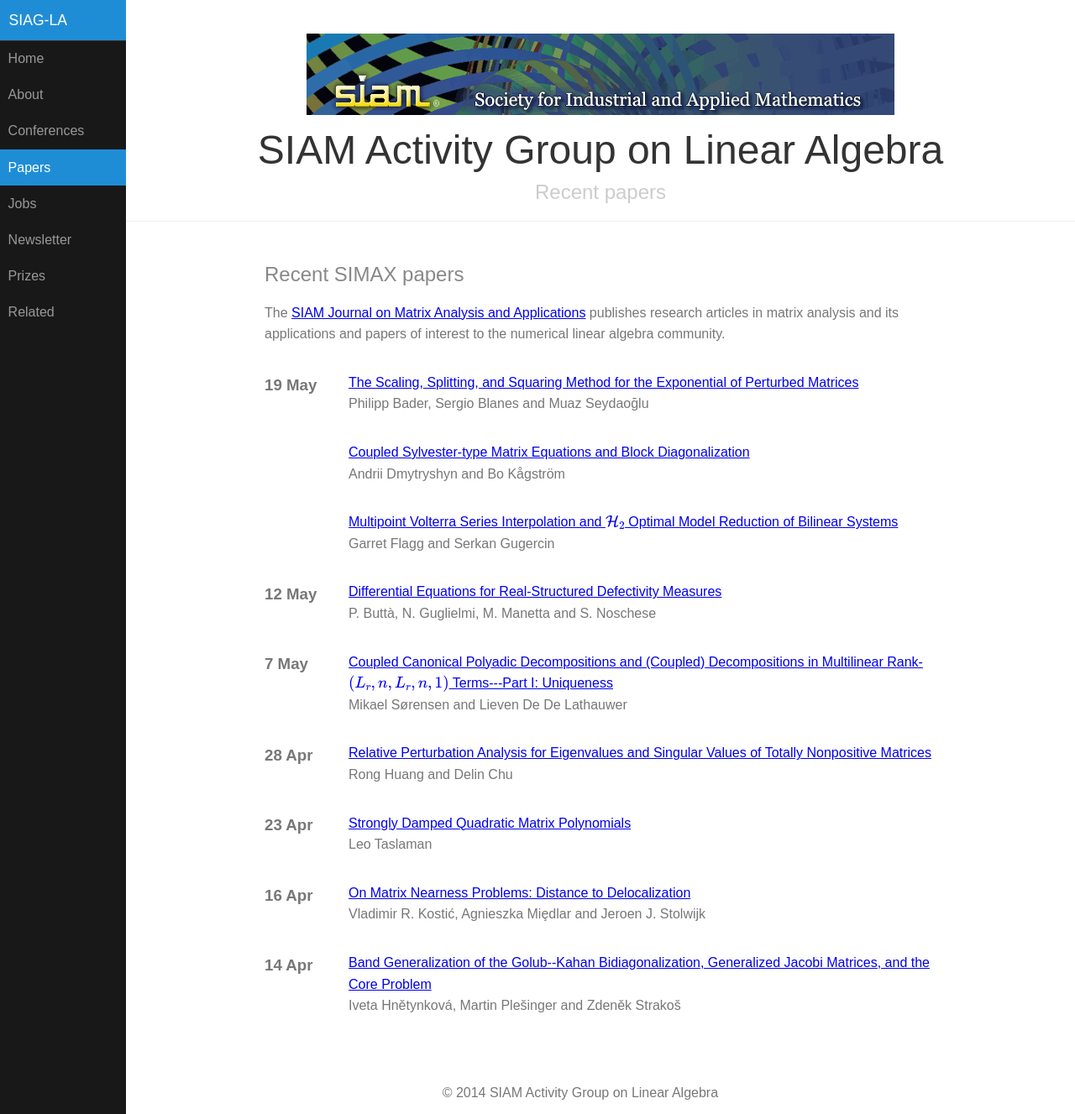
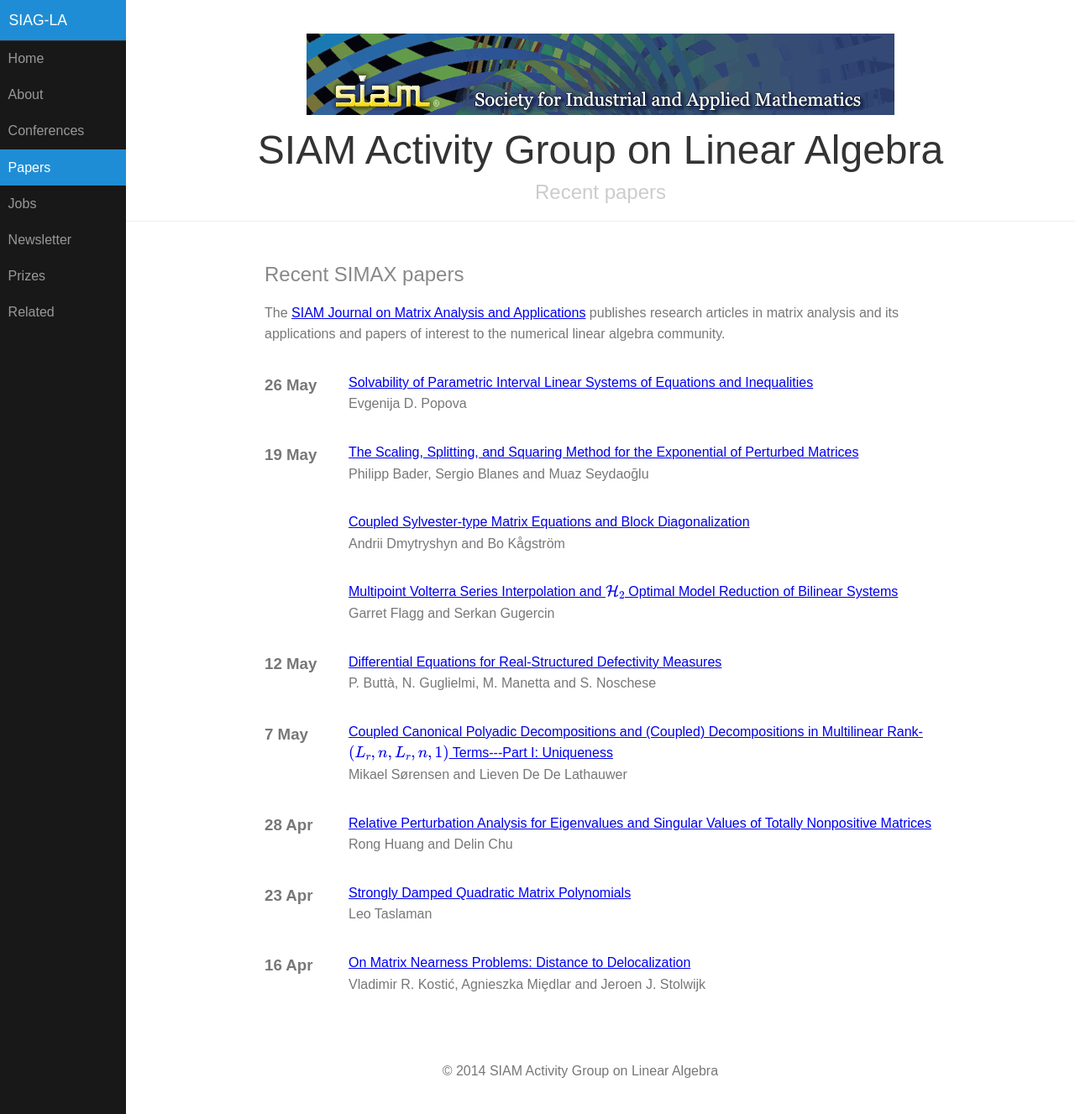
Before and after one commit to dbindel/siagla, a Jekyll site: the page built from simax.html, in a window 1280 px wide and 1327 px high. Shown: the whole window at 84% size. Built offline with Jekyll 4.4.1, drawn with Linux system fonts in a browser that asks for light colours; formulas are drawn with MathJax 3.

Commit message:
Automated updates to simax.yml

```diff
--- a/_data/simax.yml
+++ b/_data/simax.yml
@@ -891,3 +891,11 @@
   title: The Scaling, Splitting, and Squaring Method for the Exponential of Perturbed
     Matrices
   volume: '36'
+- authors: Evgenija D. Popova
+  date: '2015-05-26T07:00:00Z'
+  doi: doi:10.1137/140966459
+  link: http://epubs.siam.org/doi/abs/10.1137/140966459?ai=s7&mi=3ezuvv&af=R
+  pp_end: '633'
+  pp_start: '615'
+  title: Solvability of Parametric Interval Linear Systems of Equations and Inequalities
+  volume: '36'
```
